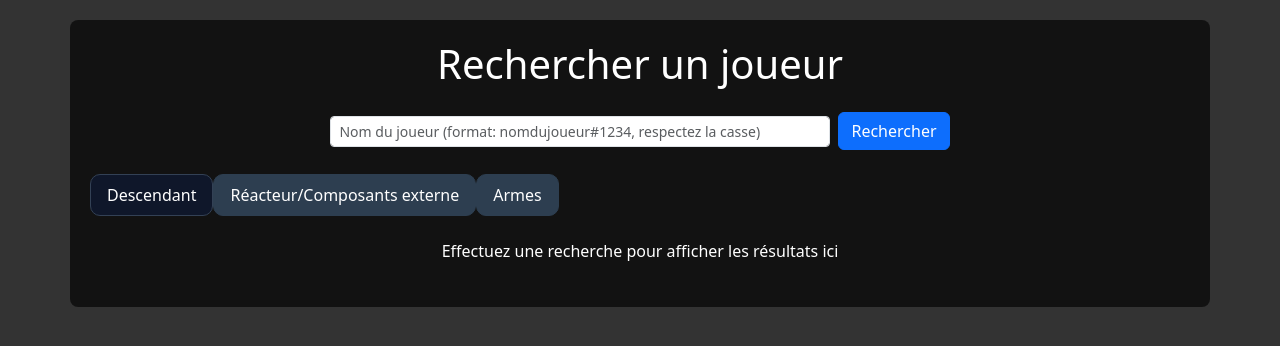
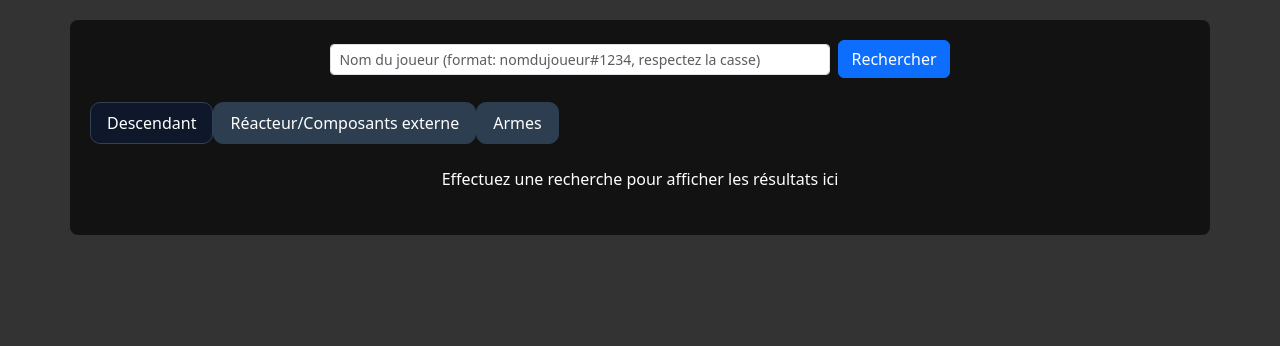
Before and after one commit to N7Gh0sTT/tfd-test, a plain HTML site: page index - unminified.html in a window 1280 px wide. Drawn offline with nearby package versions, Linux system fonts and the light colour scheme; no server answers.

Commit message:
remove h1

```diff
--- a/index - unminified.html
+++ b/index - unminified.html
@@ -12,7 +12,6 @@
 </head>
 <body>
   <div class="container">
-    <h1 class="mb-4">Rechercher un joueur</h1>
     <form id="playerForm" class="form-inline mb-4">
       <input type="text" id="playerName" name="playerName" class="form-control form-control-sm me-2"
         placeholder="Nom du joueur (format: nomdujoueur#1234, respectez la casse)" required>
```
Also changed, not shown: index.html (+1 -1 lines).
